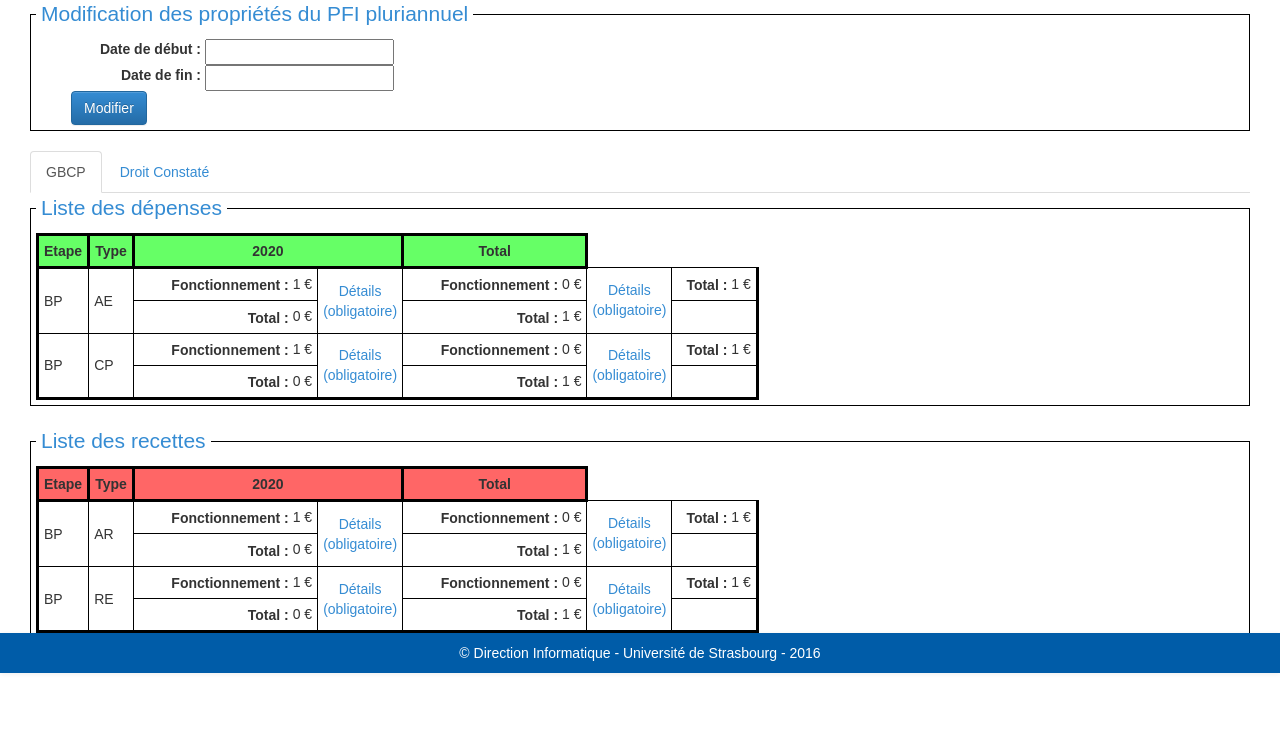
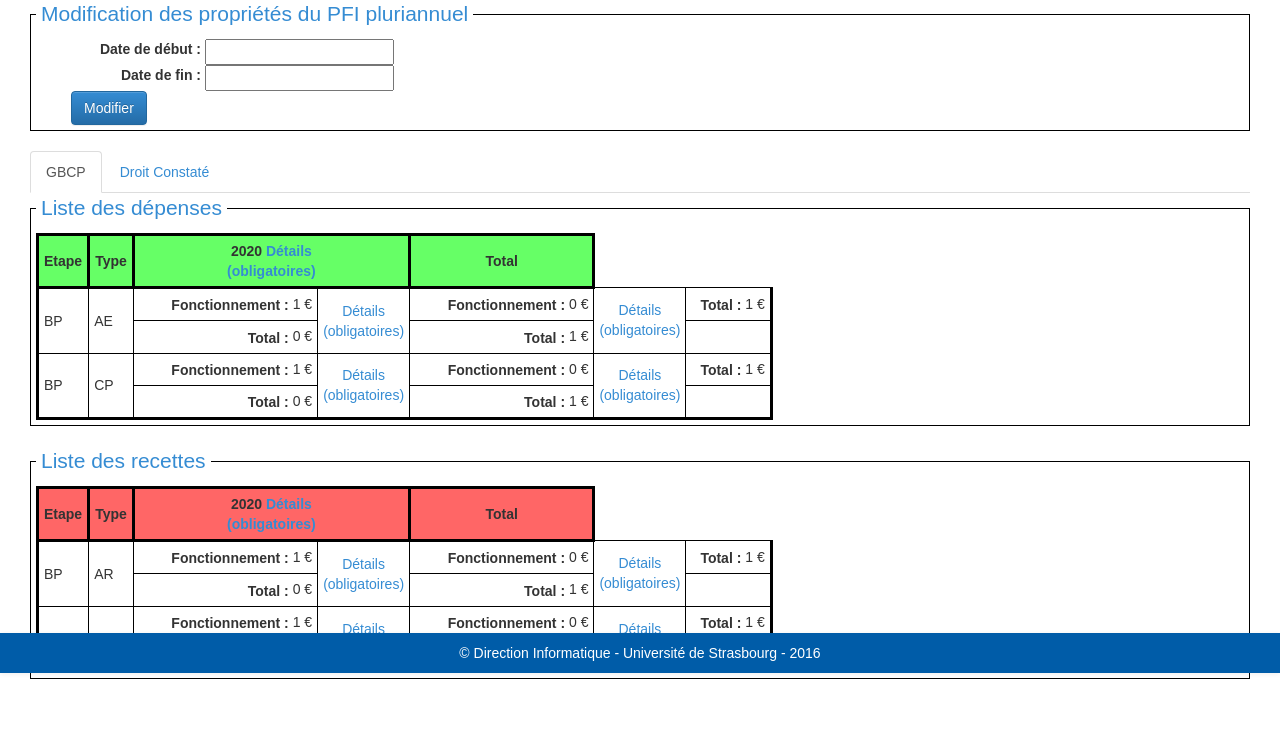
Before and after one commit to unistra/budgetweb, a Django app: page /pluriannuel/1/ in a window 1280 px wide. Shown: the part 127-866 px from the top of the page. Before the commit the page ends 800 px from the top, so only its background shows below. Run offline with Django 3.2, Linux system fonts and the light colour scheme; a user stored in the database is signed in; data comes from the database, SQL or seed files in the repository; tables that the repository leaves empty hold one stand-in row (values such as "Sample post"); parts of the project's set-up code (start-up, migrations or seed data) failed here and were passed over; some libraries are stand-ins or nearby versions.

Commit message:
Lien temporaire "Détails obligatoires" dans la vue pluriannuelle

```diff
--- a/budgetweb/templates/pluriannuel.comptabilite.inc.html
+++ b/budgetweb/templates/pluriannuel.comptabilite.inc.html
@@ -8,7 +8,7 @@
 				<th>Etape</th>
 				<th>Type</th>
 				{% for year in years %}
-					<th colspan="2">{{ year }}</th>
+					<th colspan="2">{{ year }} <a href="/{{ compta_type }}/{{ PFI.id }}/{{ year }}/">Détails<br>(obligatoires)</a></th>
 				{% endfor %}
 				<th>Total</th>
 			</tr>
@@ -23,7 +23,7 @@
 				{% if forloop.counter == 1 %}
 				{% for year, montant in year_values.0|itemssortbykey %}
 				<td nowrap=""><span class="pluri">{{ enveloppe }} :</span> {{ montant|intspace }} &euro;</td>
-				<td rowspan="{{ rowspan }}" class="table-details"><a href="/{{ compta_type }}/{{ PFI.id }}/{{ year }}/">Détails<br>(obligatoire)</a></td>
+				<td rowspan="{{ rowspan }}" class="table-details"><a href="/{{ compta_type }}/{{ PFI.id }}/{{ year }}/">Détails<br>(obligatoires)</a></td>
 				{% endfor %}
 				<td nowrap><span class="pluri total">Total :</span> {{ year_values.1|intspace }} &euro;</td>
 			</tr>
```
